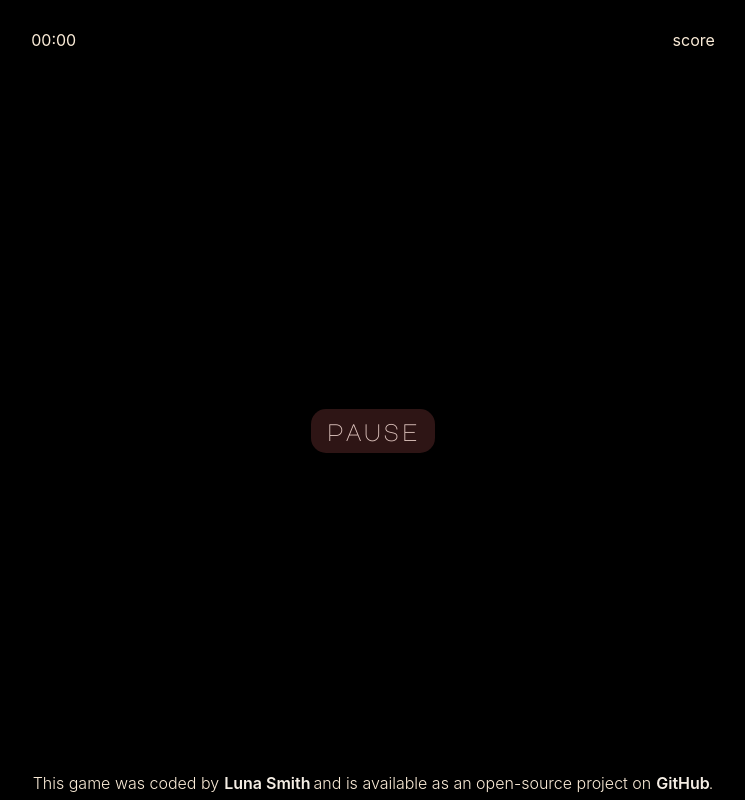
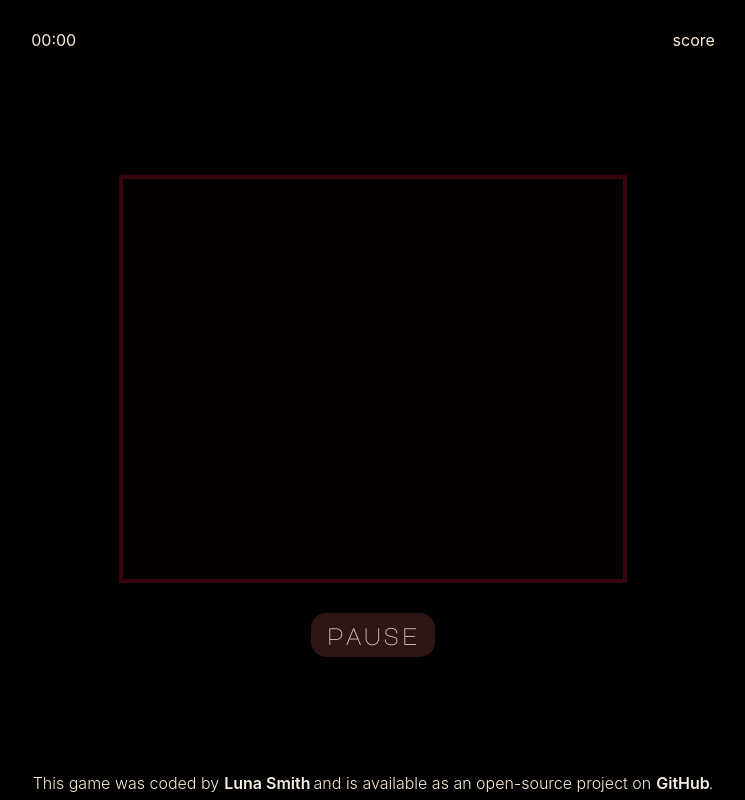
Before and after one commit to Lu-Smith/space_invaders_react_tdd, a React (Create React App) app: page / in a window 1280 px wide. Both pictures are taken after a click on the button "Start". Shown: the whole page, without its empty margins (267-1012 px from the left). Built offline with nearby package versions, Linux system fonts and the light colour scheme.

Commit message:
Created the game board grid - passed tests

```diff
--- a/src/components/GameBoard.tsx
+++ b/src/components/GameBoard.tsx
@@ -1,10 +1,19 @@
-import React from 'react'
+import React from 'react';
+import '../styles/GameBoard.css'
 
 const GameBoard = () => {
+    const numRows = 20;
+    const numCols = 25;
+    const totalSquares = numRows * numCols;
+    const squares = [];
+
+    for (let i = 0; i < totalSquares; i++) {
+        squares.push(<div key={i} className="GameBoard-square" data-testId="square"></div>);
+    }
 
   return (
-    <div data-testId="Game-board">
-
+    <div className="Game-board" data-testId="Game-board">
+        {squares}
     </div>
   )
 }
--- /dev/null
+++ b/src/styles/GameBoard.css
@@ -0,0 +1,13 @@
+.Game-board {
+    border: 4px solid rgba(112, 9, 31, 0.5);
+    display: grid;
+    grid-template-columns: repeat(25, 1fr);
+    grid-template-rows: repeat(20, 1fr);
+
+}
+
+.GameBoard-square {
+width: 20px;
+height: 20px;
+background-color: rgb(3, 0, 1);
+}
```
Also changed, not shown: 1 other file (tests, documents, lock files or other folders).
